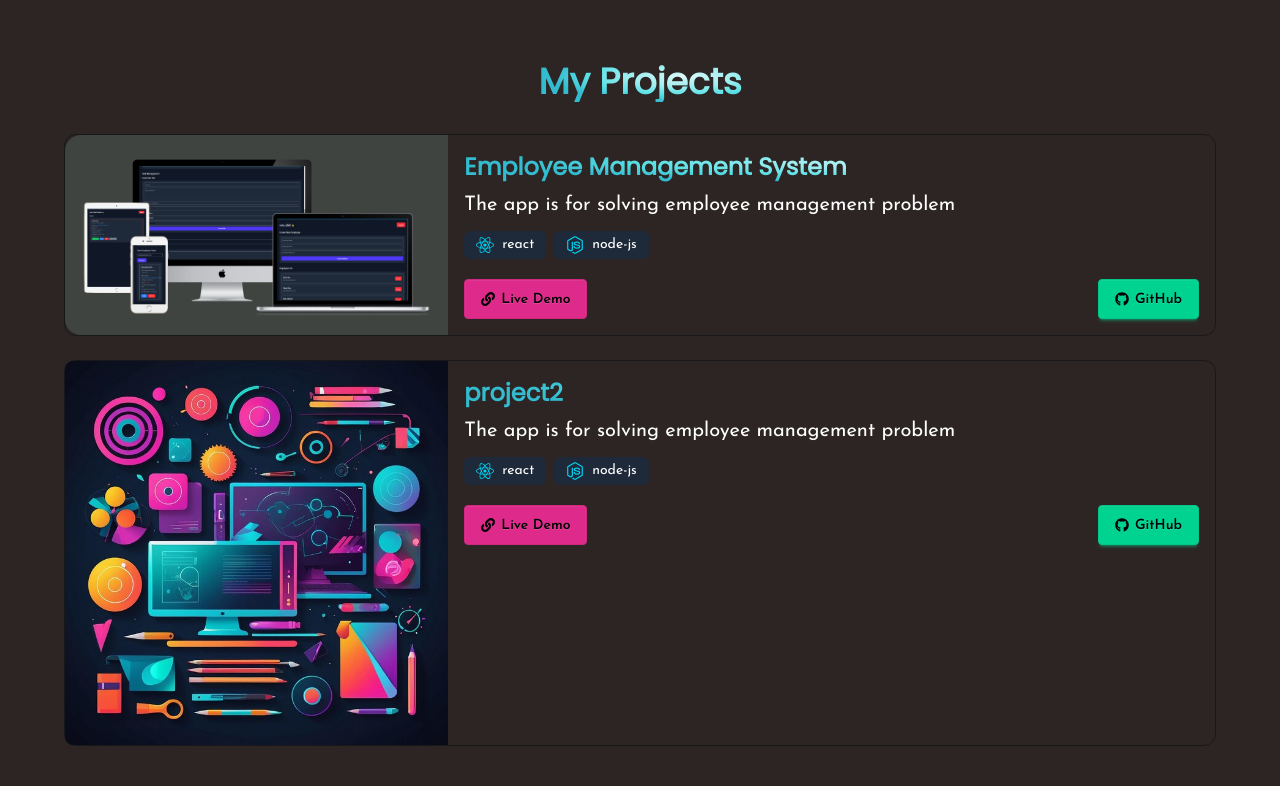
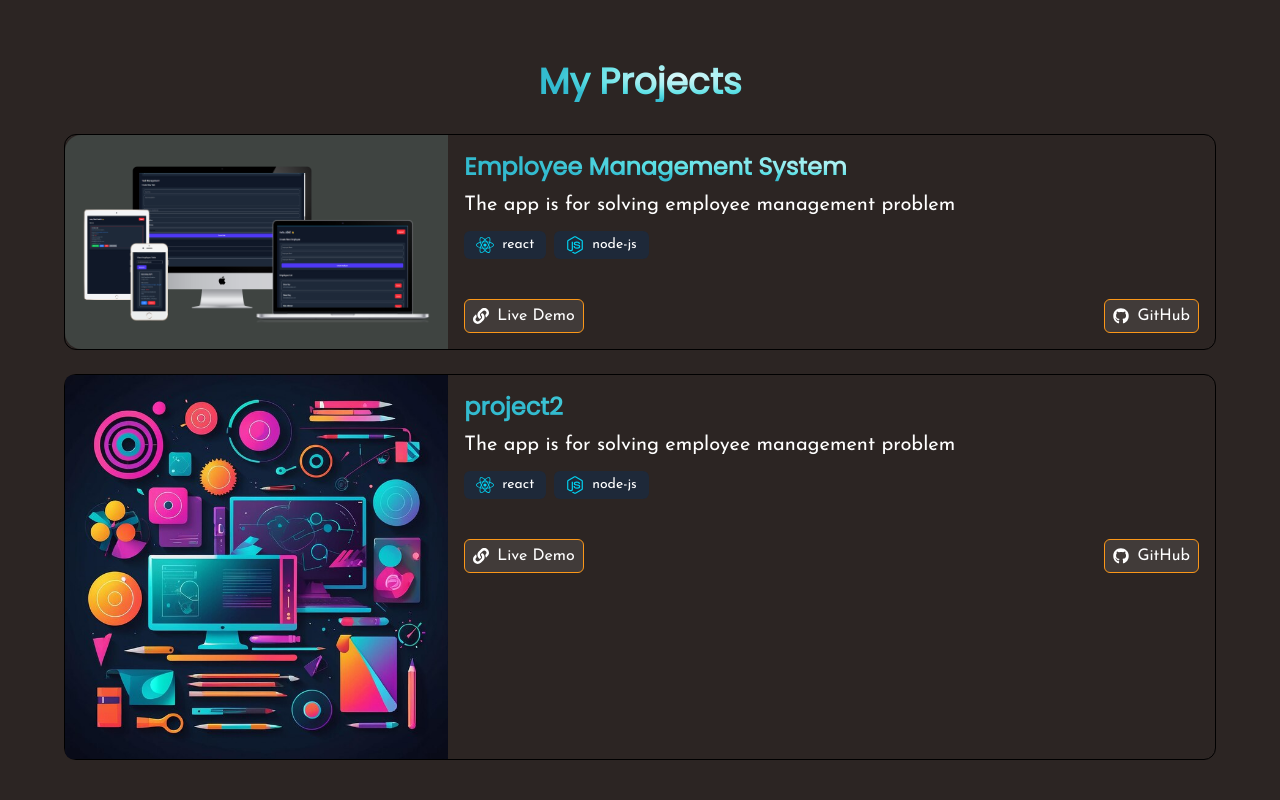
Before and after one commit to abidsarkar/Portfolio, a React (Vite) app: page / in a window 1280 px wide. Shown: the part 1456-2256 px from the top of the page. Built offline with nearby package versions, Linux system fonts and the light colour scheme.

Commit message:
so much work to do..now just added project next working on education

```diff
--- a/package.json
+++ b/package.json
@@ -13,6 +13,7 @@
   "dependencies": {
     "@tailwindcss/vite": "^4.0.12",
     "axios": "^1.8.2",
+    "lottie-react": "^2.4.1",
     "motion": "^12.4.10",
     "react": "^19.0.0",
     "react-dom": "^19.0.0",
@@ -25,7 +26,6 @@
     "@types/react": "^19.0.10",
     "@types/react-dom": "^19.0.4",
     "@vitejs/plugin-react": "^4.3.4",
-    "daisyui": "^5.0.0",
     "eslint": "^9.21.0",
     "eslint-plugin-react-hooks": "^5.1.0",
     "eslint-plugin-react-refresh": "^0.4.19",
--- a/src/App.jsx
+++ b/src/App.jsx
@@ -17,6 +17,8 @@ function App() {
       <HeroMain />
       <HeroGradient />
       <SkillsTimeline />
+
+
       <ProjectCards/>
 
     </main>
--- /dev/null
+++ b/src/components/education/Education.jsx
@@ -0,0 +1,16 @@
+import React from 'react'
+
+const Education = () => {
+  return (
+    <div >
+        <h2 className="text-4xl font-semibold font-poppins bg-clip-text text-transparent radial-gradient-text mb-8">
+        Education
+      </h2>
+
+
+
+        </div>
+  )
+}
+
+export default Education
--- a/src/components/heroSection/HeroGradient.jsx
+++ b/src/components/heroSection/HeroGradient.jsx
@@ -6,6 +6,7 @@ const HeroGradient = () => {
         <div className='shadow-cyanMediumShadow absolute top-0 right-0 -z-10 animate-pulse'></div>
         <div className='shadow-orangeMediumShadow absolute top-0 left-0 -z-10 animate-pulse'></div>
         <div className='shadow-cyanMediumShadow absolute bottom-0 left-0'></div>
+
     </div>
   )
 }
--- a/src/components/projects/ProjectCards.jsx
+++ b/src/components/projects/ProjectCards.jsx
@@ -1,6 +1,7 @@
 import React, { useEffect, useState } from "react";
 import { FaJava, FaReact, FaNodeJs,FaGithub ,FaLink} from "react-icons/fa";
 import { SiMongodb, SiExpress } from "react-icons/si";
+import HeroGradient from "../heroSection/HeroGradient";
 
 const iconMap = {
   FaReact: FaReact,
@@ -25,7 +26,7 @@ const ProjectCards = () => {const [projectData, setProjectData] = useState([]);
       <h2 className="text-4xl font-semibold font-poppins bg-clip-text text-transparent radial-gradient-text mb-8">
         My Projects
       </h2>
-
+      <HeroGradient />
       {/* Project Cards Grid */}
       <div className="grid grid-cols-1 sm:grid-cols-1  gap-6 w-full max-w-6xl">
         {projectData.map((project, index) => (
@@ -75,7 +76,7 @@ const ProjectCards = () => {const [projectData, setProjectData] = useState([]);
                     href={project.demo_link}
                     target="_blank"
                     rel="noopener noreferrer"
-                    className="btn btn-active btn-secondary cursor-pointer text-black"
+                    className="flex items-center gap-2 border border-orange px-2 py-1 text-white bg-white/10 rounded-md mt-5 cursor-pointer hover:bg-littleWhite hover:text-black hover:bg-opacity-20 hover:shadow-cyanShadow transition-all duration-500"
                   >
                     <FaLink/>Live Demo
                   </a>
@@ -83,7 +84,7 @@ const ProjectCards = () => {const [projectData, setProjectData] = useState([]);
                     href={project.github_link}
                     target="_blank"
                     rel="noopener noreferrer"
-                    className="btn btn-success text-black"
+                    className="flex items-center gap-2 border border-orange px-2 py-1 text-white bg-white/10 rounded-md mt-5 cursor-pointer hover:bg-littleWhite hover:text-black hover:bg-opacity-20 hover:shadow-cyanShadow transition-all duration-500"
                   >
                     <FaGithub/>GitHub
                   </a>
--- a/src/index.css
+++ b/src/index.css
@@ -1,6 +1,6 @@
 @import url("https://fonts.googleapis.com/css2?family=Josefin+Sans:ital,wght@0,100..700;1,100..700&family=Poppins&family=Roboto:ital,wght@0,100..900;1,100..900&display=swap");
 @import "tailwindcss";
-@plugin "daisyui";
+
 @theme {
   /* font */
   --font-josefin: "Josefin Sans", sans-serif;
@@ -30,21 +30,7 @@
   --shadow-orangeSmallShadow: 0px 0px 10px 0px rgba(240, 169, 79, 0.3);
   --shadow-orangeMediumShadow: 10px 10px 2000px 150px rgba(240, 169, 79, 0.5);
   /* gradient color */
-  --cyanGradient: radial-gradient(
-    64.18% 64.18% at 71.16% 35.69%,
-    #def9fa 0.89%,
-    #bef3f5 17.23%,
-    #9dedf0 42.04%,
-    #7de7eb 55.12%,
-    #5ce1e6 71.54%,
-    #33bbcf 100%
-  );
-  --grayGradient: linear-gradient(
-    144.39deg,
-    #ffffff -278.56%,
-    #6d6d6d -78.47%,
-    #11101d 91.61%
-  );
+
   --animate-spinSlow: spin 10s linear infinite;
 }
 @layer utilities {
@@ -57,11 +43,11 @@
       #7de7eb 55.12%,
       #5ce1e6 71.54%,
       #33bbcf 100%
-    );
+      );
 
 
+    }
   }
-}
-body {
-  @apply bg-darkBrown;
-}
+  body {
+    @apply bg-darkBrown;
+  }
```
Also changed, not shown: 1 other file (tests, documents, lock files or other folders).
